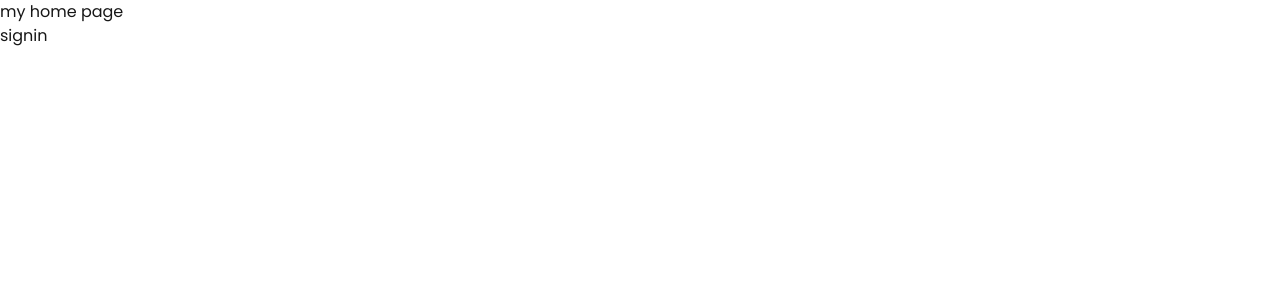
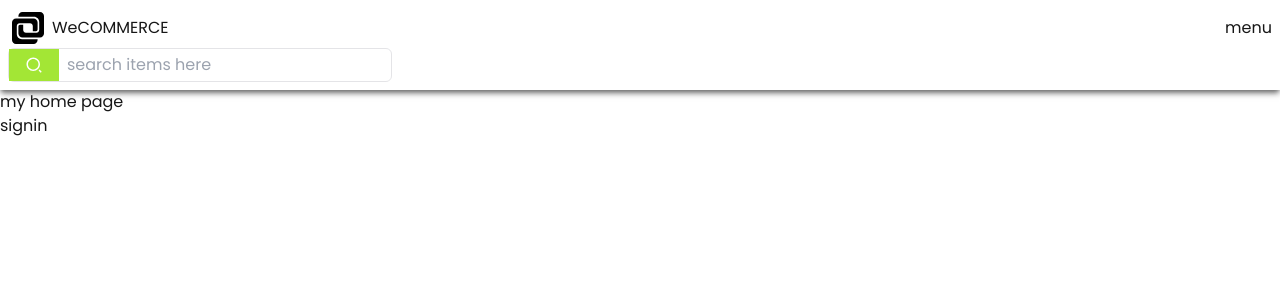
Before and after one commit to RunorTech/e_frontend, a Next.js app: page / in a window 1280 px wide. Shown: the top 300 px of the page. Built offline with nearby package versions, Linux system fonts and the light colour scheme.

Commit message:
home progress

```diff
--- a/app/(root)/layout.tsx
+++ b/app/(root)/layout.tsx
@@ -1,4 +1,4 @@
-
+import NavBar from "@/components/NavBar";
 export default async function RootLayout({
   children,
 }: Readonly<{
@@ -8,6 +8,7 @@ export default async function RootLayout({
 
   return (
     <>
+      <NavBar />
       <main>{children}</main>
     </>
   );
--- a/app/layout.tsx
+++ b/app/layout.tsx
@@ -18,7 +18,7 @@ export const metadata: Metadata = {
 };
 
 export const viewport: Viewport = {
-  themeColor: '#32CD32',
+  themeColor: '#A3E635',
   width: 'device-width',
   initialScale: 1,
   maximumScale: 1,
--- a/components/NavBar.tsx
+++ b/components/NavBar.tsx
@@ -1,9 +1,10 @@
 import React from 'react'
-
-export const HomeLogo = () => {
+import styles from "@/components/index.module.css"
+import { RiSearch2Line } from 'react-icons/ri'
+export const HomeLogo = ({ w, h }: Size) => {
     return (
         <>
-            <svg xmlns="http://www.w3.org/2000/svg" x="0px" y="0px" width="100" height="100" viewBox="0 0 50 50">
+            <svg xmlns="http://www.w3.org/2000/svg" x="0px" y="0px" width={w} height={h} viewBox="0 0 50 50">
                 <path d="M 18 5 C 15.239 5 13 7.239 13 10 L 13 11 L 32.5 11 C 36.09 11 39 13.91 39 17.5 L 39 27.5 C 39 29.433 37.433 31 35.5 31 L 22.5 31 C 20.567 31 19 29.433 19 27.5 L 19 21 L 15 21 C 13.895 21 13 21.895 13 23 L 13 32 C 13 34.761 15.239 37 18 37 L 40 37 C 42.761 37 45 34.761 45 32 L 45 10 C 45 7.239 42.761 5 40 5 L 18 5 z M 10 13 C 7.239 13 5 15.239 5 18 L 5 40 C 5 42.761 7.239 45 10 45 L 32 45 C 34.761 45 37 42.761 37 40 L 37 39 L 17.5 39 C 13.91 39 11 36.09 11 32.5 L 11 22.5 C 11 20.567 12.567 19 14.5 19 L 27.5 19 C 29.433 19 31 20.567 31 22.5 L 31 29 L 35 29 C 36.105 29 37 28.105 37 27 L 37 18 C 37 15.239 34.761 13 32 13 L 10 13 z"></path>
             </svg>
         </>
@@ -12,9 +13,27 @@ export const HomeLogo = () => {
 
 const NavBar = () => {
     return (
-        <div>
-            NavBar
-        </div>
+        <header className={`${styles.glassmorphisim} h-full p-2  shadow-md shadow-neutral-500 relative `}>
+            <nav>
+                <div id="mobile-nav">
+                  <div className='flex justify-between items-center'>
+                  <div className='flex items-center gap-1'>
+                        <HomeLogo w={40} h={40} /><span>WeCOMMERCE</span>
+                    </div>
+                    <div>
+                        menu
+                    </div>
+                  </div>
+                    <div className=" flex items-center w-full justify-between max-w-sm border rounded-md focus-within:shadow-md focus-within:shadow-neutral-400">
+                        <div className="text-lg min-w-[50px] h-8 bg-lime-400 flex items-center justify-center rounded-1-md text-white">
+                            <RiSearch2Line />
+                        </div>
+                        <input type="text" placeholder="search items here" className="w-full outline-none bg-transparent  pl-2" />
+                    </div>
+
+                </div>
+            </nav>
+        </header>
     )
 }
 
--- /dev/null
+++ b/components/index.module.css
@@ -0,0 +1,5 @@
+.glassmorphisim{
+    background: rgba(255, 255, 255, 0.11);
+    backdrop-filter: blur(16.6px);
+    -webkit-backdrop-filter: blur(16.6px);
+    }
```
